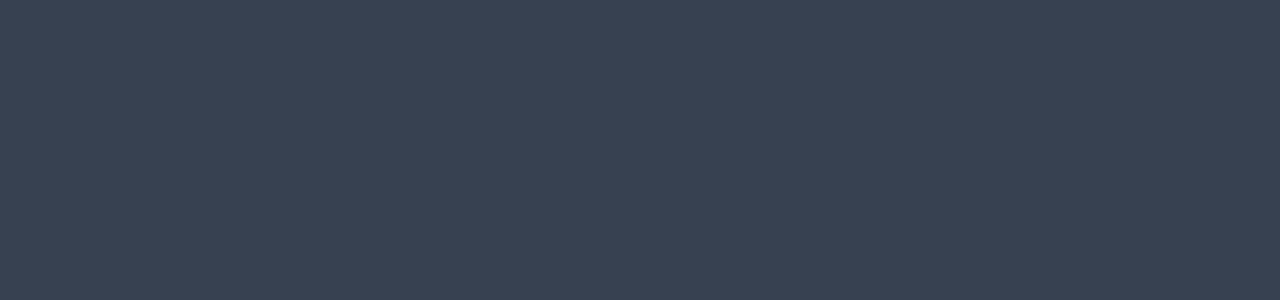
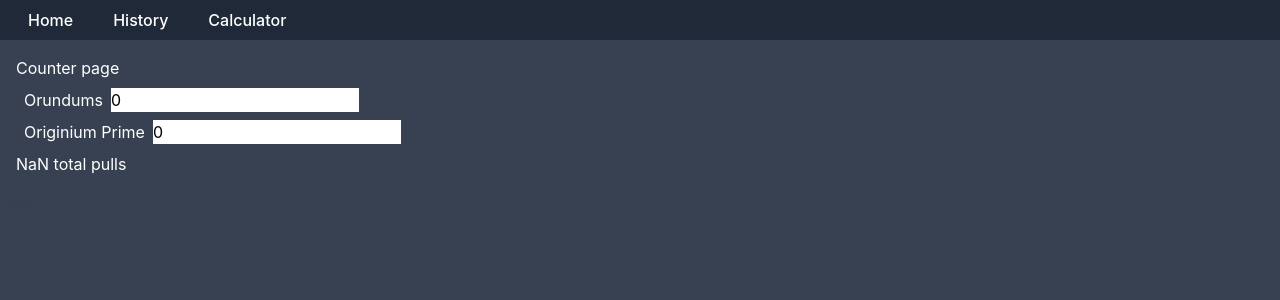
Before and after one commit to Dittiya/Tracking-website, a React (Create React App) app: page /calculator in a window 1280 px wide. Before the commit this address had no page. Shown: the top 300 px of the page. Built offline with nearby package versions, Linux system fonts and the light colour scheme; the HTML template or start-up script is replaced by a standard one.

Commit message:
added pulls calculator

```diff
--- a/public/index.html
+++ b/public/index.html
@@ -28,7 +28,7 @@
     <script src="https://cdn.jsdelivr.net/npm/onnxruntime-web@1.11.0/dist/ort.min.js"></script>
     <!-- CDN for tfjs 3.18.0 -->
     <script src="https://cdn.jsdelivr.net/npm/@tensorflow/tfjs@3.18.0/dist/tf.min.js"></script>
-    <title>Track your stash</title>
+    <title>Glorified Spreadsheets</title>
   </head>
   <body>
     <noscript>You need to enable JavaScript to run this app.</noscript>
--- a/src/App.js
+++ b/src/App.js
@@ -11,7 +11,7 @@ function App() {
         <Route path='/' element={<Navigation />}>
           <Route path='/' element={<Home />} />
           <Route path='history' element={<History />} />
-          <Route path='counter' element={<Counter />} />
+          <Route path='calculator' element={<Counter />} />
         </Route>
       </Routes>
     </div>
--- a/src/Counter.js
+++ b/src/Counter.js
@@ -1,7 +1,53 @@
+import { useEffect, useState } from "react";
+
 function Counter() {
+  const [pulls, setPulls] = useState(() => {
+    const total = parseInt(sessionStorage.getItem("orundums")) + parseInt(sessionStorage.getItem("oriPrime")) * 180;
+    return parseInt(total / 600);
+  });
+  const [orundums] = useState(parseInt(sessionStorage.getItem("orundums")) || 0);
+  const [prime] = useState(parseInt(sessionStorage.getItem("oriPrime")) || 0);
+
+  const countOrundums = (e) => {
+    const regex = /^\d+$/;
+    if (!e.target.value.match(regex)) return
+
+    sessionStorage.setItem("orundums", e.target.value);
+    countPulls();
+  }
+
+  const countOP = (e) => {
+    const regex = /^\d+$/;
+    if (!e.target.value.match(regex)) return
+
+    sessionStorage.setItem("oriPrime", e.target.value);
+    countPulls();
+  }
+
+  function countPulls() {
+    const orundums = parseInt(sessionStorage.getItem("orundums"));
+    const prime = parseInt(sessionStorage.getItem("oriPrime"));
+    const total = orundums + prime * 180;
+    setPulls(parseInt(total / 600));
+  }
+
   return (
     <div className="container m-4">
       Counter page
+
+      <div>
+        <div className="m-2">
+          <label htmlFor="orundums">Orundums</label>
+          <input name="orundums" type="number" defaultValue={orundums} onChange={countOrundums} className="text-black ml-2"></input>
+        </div>
+        <div className="m-2">
+          <label htmlFor="prime">Originium Prime</label>
+          <input name="prime" type="number" defaultValue={prime} onChange={countOP} className="text-black ml-2"></input>
+        </div>
+        <div>
+          <label>{pulls} total pulls</label>
+        </div>
+      </div>
     </div>
   );
 }
--- a/src/Navigation.js
+++ b/src/Navigation.js
@@ -4,7 +4,7 @@ function Navigation() {
   const routes = [
     ['Home', '/'],
     ['History', 'history'],
-    ['Counter', 'counter']
+    ['Calculator', 'calculator']
   ];
 
   return (
```
